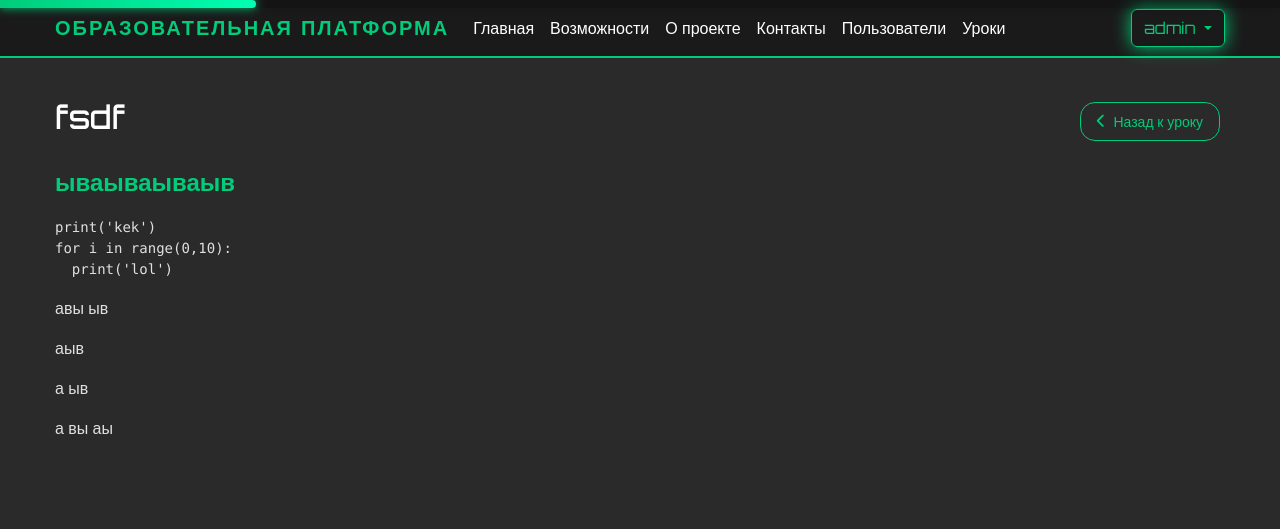
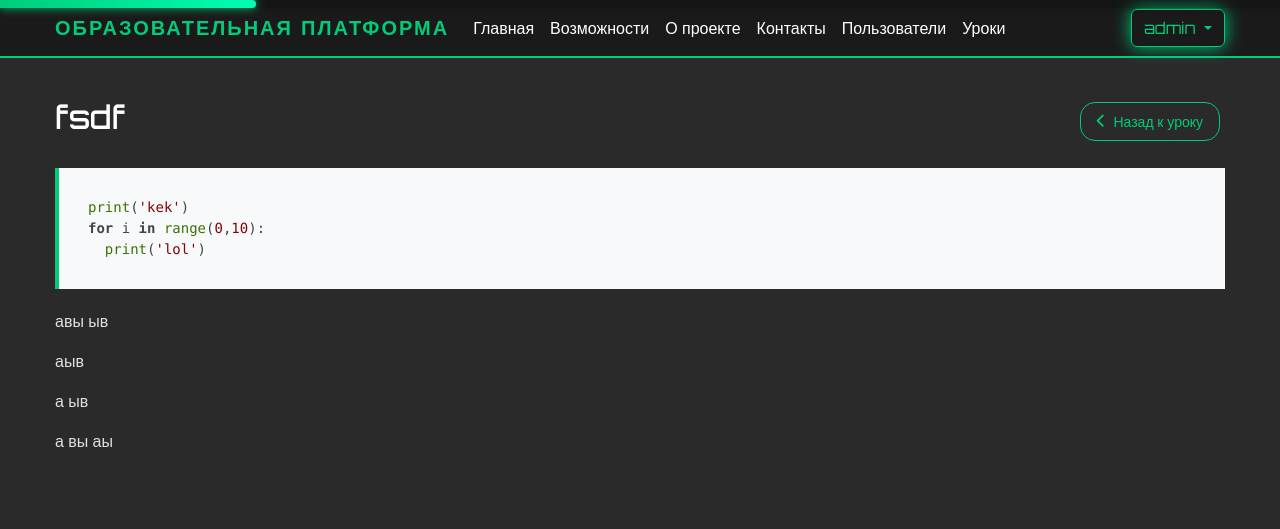
Before and after one commit to druswayne/project_site, a Flask app: page /student/lesson/1/theory in a window 1280 px wide. Shown: the top 529 px of the page. Run offline with Flask 3, Linux system fonts and the light colour scheme; a user stored in the database is signed in; data comes from the database, SQL or seed files in the repository; both versions use the stored data as it was after the commit; some libraries are stand-ins or nearby versions.

Commit message:
загрузка тестов

```diff
--- a/templates/student/theory.html
+++ b/templates/student/theory.html
@@ -4,6 +4,7 @@
 
 {% block extra_css %}
 <link rel="stylesheet" href="https://cdnjs.cloudflare.com/ajax/libs/font-awesome/6.5.1/css/all.min.css">
+<link rel="stylesheet" href="https://cdnjs.cloudflare.com/ajax/libs/highlight.js/11.9.0/styles/default.min.css">
 <style>
     .theory-section {
         display: none;
@@ -138,6 +139,27 @@
         color: var(--cyber-dark);
         transform: translateX(-5px);
     }
+
+    /* Стили для блоков кода */
+    .ql-syntax {
+        background-color: #f8f9fa;
+        border-left: 4px solid var(--cyber-primary);
+        padding: 15px;
+        margin: 20px 0;
+        font-family: monospace;
+        white-space: pre;
+        overflow-x: auto;
+    }
+
+    .ql-syntax code {
+        background-color: transparent;
+        padding: 0;
+    }
+
+    .hljs {
+        background-color: transparent;
+        padding: 0;
+    }
 </style>
 {% endblock %}
 
@@ -186,6 +208,7 @@
 {% endblock %}
 
 {% block extra_js %}
+<script src="https://cdnjs.cloudflare.com/ajax/libs/highlight.js/11.9.0/highlight.min.js"></script>
 <script>
     let currentSectionIndex = 0;
     let sections = [];
@@ -316,6 +339,29 @@
         }
     }
 
+    function processCodeBlocks(content) {
+        const container = document.createElement('div');
+        container.innerHTML = content;
+
+        // Находим все элементы с классом ql-syntax
+        const codeBlocks = container.getElementsByClassName('ql-syntax');
+        Array.from(codeBlocks).forEach(block => {
+            // Создаем новый элемент для кода
+            const code = document.createElement('code');
+            code.className = 'language-python';
+            code.textContent = block.textContent;
+
+            // Заменяем содержимое блока
+            block.innerHTML = '';
+            block.appendChild(code);
+
+            // Применяем подсветку синтаксиса
+            hljs.highlightElement(code);
+        });
+
+        return container.innerHTML;
+    }
+
     function showSection(index) {
         const content = document.getElementById('theoryContent');
 
@@ -331,6 +377,10 @@
             title.textContent = sections[index].title;
             newSection.insertBefore(title, newSection.firstChild);
         }
+
+        // Обрабатываем блоки кода в новой секции
+        const processedContent = processCodeBlocks(sections[index].content);
+        newSection.innerHTML = processedContent;
 
         // Заменяем текущую секцию
         content.innerHTML = '';
```
Also changed, not shown: instance/app.db.
